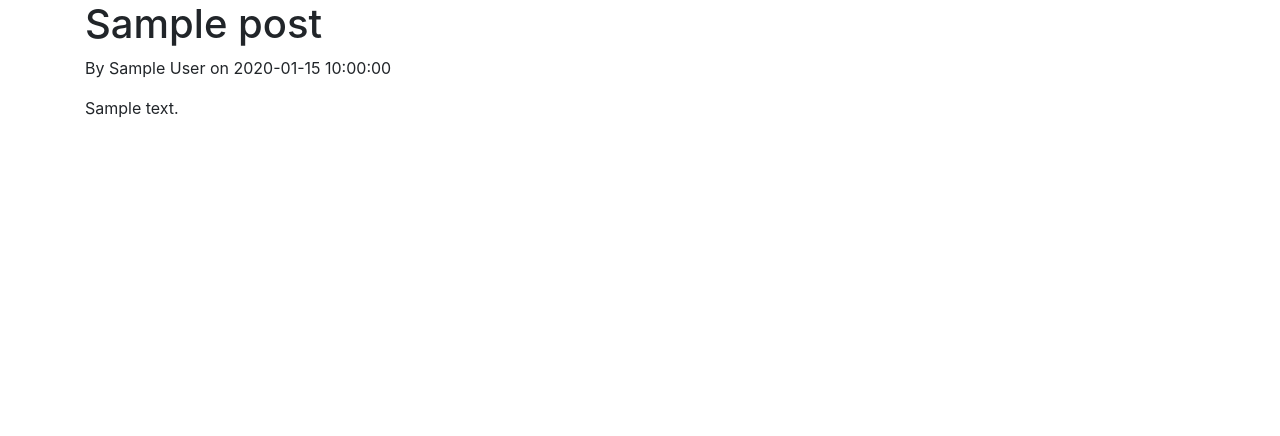
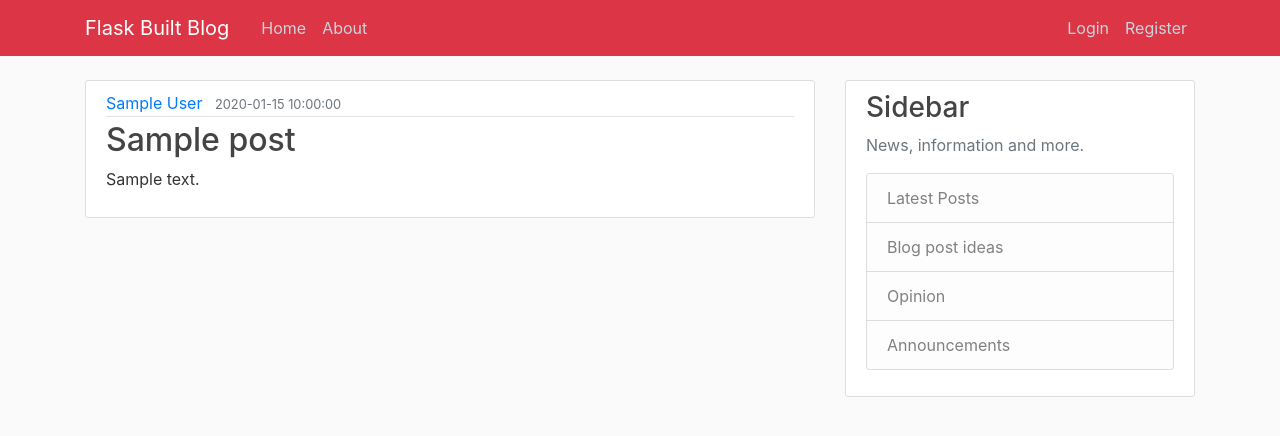
Before and after one commit to markwilde33/flask_blog, a Flask app: template templates/home.html in a window 1280 px wide. Shown: the top 436 px of the page. Run offline with Flask 2, Linux system fonts and the light colour scheme; the template is opened without the code that fills it: most values are stand-ins (such as "Sample title", 1, 10 or a date in 2020); some libraries are stand-ins or nearby versions.

Commit message:
Additional functionality added to base.html, including a navigation bar and a sidebar.Additional functionality added to home.html to improve the look of the blog entries. Bootstrap media content/media-body classes where used to achieve this.Finally, a static folder was created and a css stylesheet file was added.This was linked to the base.html and used to improve the look and layout of the project.The styles here will be subject to change and are unfinished

```diff
--- a/run.py
+++ b/run.py
@@ -1,5 +1,5 @@
 import os
-from flask import Flask, render_template
+from flask import Flask, render_template, url_for
 
 app = Flask(__name__)
 
--- /dev/null
+++ b/static/style.css
@@ -0,0 +1,80 @@
+body {
+  background: #fafafa;
+  color: #333333;
+  margin-top: 5rem;
+}
+
+h1, h2, h3, h4, h5, h6 {
+  color: #444444;
+}
+
+.bg-steel {
+  background-color: #5f788a;
+}
+
+.site-header .navbar-nav .nav-link {
+  color: #cbd5db;
+}
+
+.site-header .navbar-nav .nav-link:hover {
+  color: #ffffff;
+}
+
+.site-header .navbar-nav .nav-link.active {
+  font-weight: 500;
+}
+
+.content-section {
+  background: #ffffff;
+  padding: 10px 20px;
+  border: 1px solid #dddddd;
+  border-radius: 3px;
+  margin-bottom: 20px;
+}
+
+.article-title {
+  color: #444444;
+}
+
+a.article-title:hover {
+  color: #428bca;
+  text-decoration: none;
+}
+
+.article-content {
+  white-space: pre-line;
+}
+
+.article-img {
+  height: 65px;
+  width: 65px;
+  margin-right: 16px;
+}
+
+.article-metadata {
+  padding-bottom: 1px;
+  margin-bottom: 4px;
+  border-bottom: 1px solid #e3e3e3
+}
+
+.article-metadata a:hover {
+  color: #333;
+  text-decoration: none;
+}
+
+.article-svg {
+  width: 25px;
+  height: 25px;
+  vertical-align: middle;
+}
+
+.account-img {
+  height: 125px;
+  width: 125px;
+  margin-right: 20px;
+  margin-bottom: 16px;
+}
+
+.account-heading {
+  font-size: 2.5rem;
+}
--- a/templates/base.html
+++ b/templates/base.html
@@ -1,5 +1,6 @@
 <!DOCTYPE html>
 <html lang="en">
+
 <head>
     <!-- Required meta tags -->
     <meta charset="utf-8">
@@ -7,23 +8,64 @@
 
     <!-- Bootstrap CSS -->
     <link rel="stylesheet" href="https://maxcdn.bootstrapcdn.com/bootstrap/4.0.0/css/bootstrap.min.css" integrity="sha384-Gn5384xqQ1aoWXA+058RXPxPg6fy4IWvTNh0E263XmFcJlSAwiGgFAW/dAiS6JXm" crossorigin="anonymous">
-
+    <link rel="stylesheet" type="text/css" href="{{url_for('static', filename='style.css') }}">
     {% if title %}
     <title>Flask Blog - {{ title }}</title>
     {% else %}
     <title>Flask Blog</title>
     {% endif %}
 </head>
+
 <body>
-    <div class="container">
-   {% block content %} {% endblock content %}
-   </div>
+    <header class="site-header">
+        <nav class="navbar navbar-expand-md navbar-dark bg-danger fixed-top">
+            <div class="container">
+                <a class="navbar-brand mr-4" href="/">Flask Built Blog</a>
+                <button class="navbar-toggler" type="button" data-toggle="collapse" data-target="#navbarToggle" aria-controls="navbarToggle" aria-expanded="false" aria-label="Toggle navigation">
+        <span class="navbar-toggler-icon"></span>
+      </button>
+                <div class="collapse navbar-collapse" id="navbarToggle">
+                    <div class="navbar-nav mr-auto">
+                        <a class="nav-item nav-link" href="/">Home</a>
+                        <a class="nav-item nav-link" href="/about">About</a>
+                    </div>
+                    <!-- Navbar Right Side -->
+                    <div class="navbar-nav">
+                        <a class="nav-item nav-link" href="/login">Login</a>
+                        <a class="nav-item nav-link" href="/register">Register</a>
+                    </div>
+                </div>
+            </div>
+        </nav>
+    </header>
+    <main role="main" class="container">
+        <div class="row">
+            <div class="col-md-8">
+                {% block content %}{% endblock %}
+            </div>
+            <div class="col-md-4">
+                <div class="content-section">
+                    <h3>Sidebar</h3>
+                    <p class='text-muted'>News, information and more.
+                        <ul class="list-group">
+                            <li class="list-group-item list-group-item-light">Latest Posts</li>
+                            <li class="list-group-item list-group-item-light">Blog post ideas</li>
+                            <li class="list-group-item list-group-item-light">Opinion</li>
+                            <li class="list-group-item list-group-item-light">Announcements</li>
+                        </ul>
+                    </p>
+                </div>
+            </div>
+        </div>
+    </main>
 
 
     <!-- Optional JavaScript -->
     <!-- jQuery first, then Popper.js, then Bootstrap JS -->
     <script src="https://code.jquery.com/jquery-3.2.1.slim.min.js" integrity="sha384-KJ3o2DKtIkvYIK3UENzmM7KCkRr/rE9/Qpg6aAZGJwFDMVNA/GpGFF93hXpG5KkN" crossorigin="anonymous"></script>
-    <script src="https://cdnjs.cloudflare.com/ajax/libs/popper.js/1.12.9/umd/popper.min.js" integrity="sha384-ApNbgh9B+Y1QKtv3Rn7W3mgPxhU9K/ScQsAP7hUibX39j7fakFPskvXusvfa0b4Q" crossorigin="anonymous"></script>
+    <script src="https://cdnjs.cloudflare.com/
+    .js/1.12.9/umd/popper.min.js" integrity="sha384-ApNbgh9B+Y1QKtv3Rn7W3mgPxhU9K/ScQsAP7hUibX39j7fakFPskvXusvfa0b4Q" crossorigin="anonymous"></script>
     <script src="https://maxcdn.bootstrapcdn.com/bootstrap/4.0.0/js/bootstrap.min.js" integrity="sha384-JZR6Spejh4U02d8jOt6vLEHfe/JQGiRRSQQxSfFWpi1MquVdAyjUar5+76PVCmYl" crossorigin="anonymous"></script>
 </body>
+
 </html>
--- a/templates/home.html
+++ b/templates/home.html
@@ -1,8 +1,12 @@
-{% extends "base.html"%}
-{% block content %}
-    {% for post in posts %}
-        <h1>{{ post.title }}</h1>
-        <p>By {{ post.author }} on {{ post.posted_on }}</p>
-        <p>{{ post.content }}</p>
-    {% endfor %}
-{% endblock content %}
+{% extends "base.html"%} {% block content %} {% for post in posts %}
+<article class="media content-section">
+    <div class="media-body">
+        <div class="article-metadata">
+            <a class="mr-2" href="#">{{ post.author }}</a>
+            <small class="text-muted">{{ post.date_posted }}</small>
+        </div>
+        <h2><a class="article-title" href="#">{{ post.title }}</a></h2>
+        <p class="article-content">{{ post.content }}</p>
+    </div>
+</article>
+{% endfor %} {% endblock content %}
```
